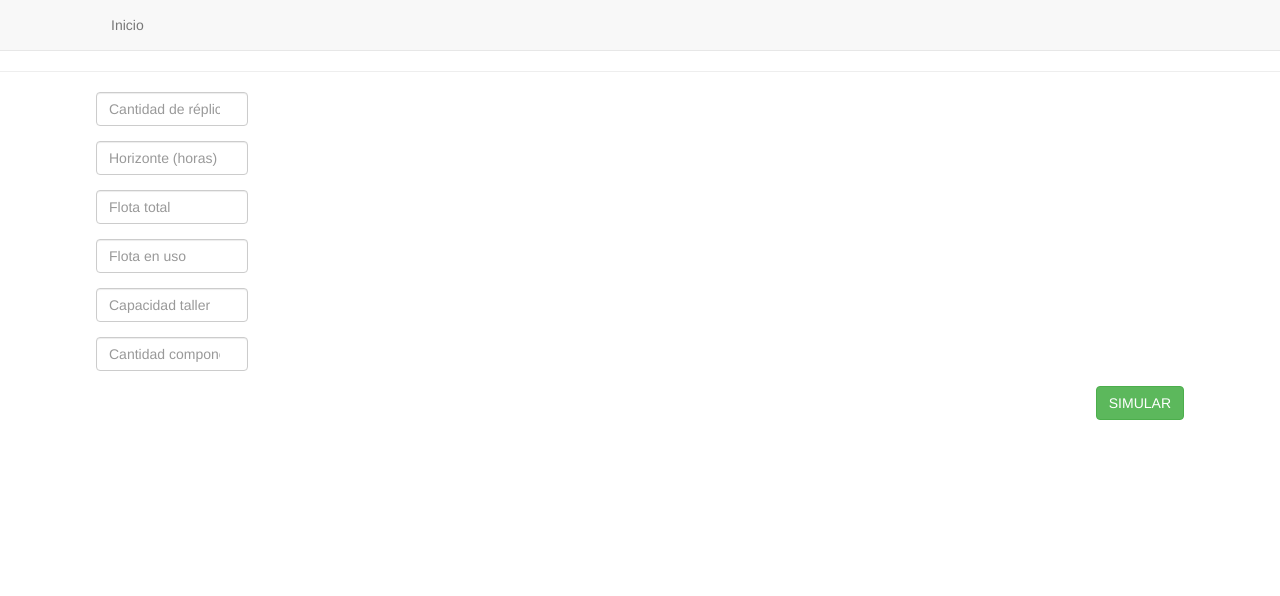
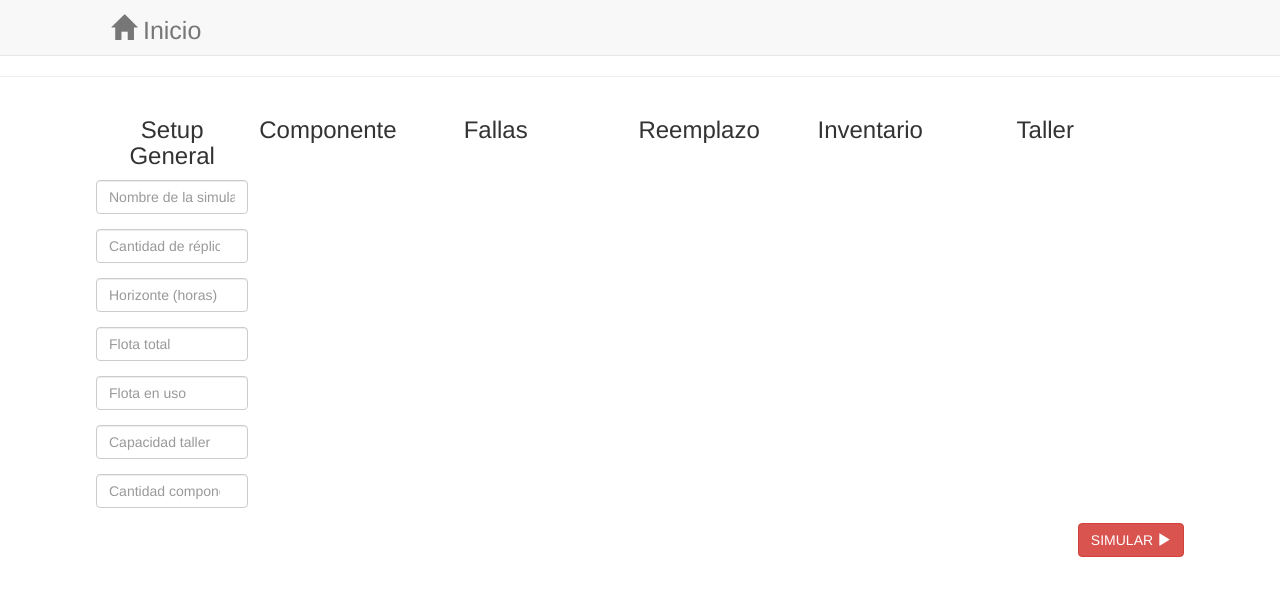
Before and after one commit to tomasyany/simweb, a Flask app: page /form in a window 1280 px wide. Shown: the top 596 px of the page. Run offline with Flask 2, Linux system fonts and the light colour scheme; some libraries are stand-ins or nearby versions.

Commit message:
Fix form.

```diff
--- a/controllers/form.py
+++ b/controllers/form.py
@@ -1,41 +1,35 @@
-from flask.ext.wtf import Form
+from wtforms import Form
 
 from wtforms import BooleanField
 from wtforms import IntegerField
 from wtforms import SelectField
-from wtforms import StringField
+from wtforms import TextField
 
-from wtforms.validators import DataRequired
+from wtforms import validators
 
 class SimForm(Form):
 
-  replications = IntegerField('replications', validators=[DataRequired()])
-  simulation_horizon = IntegerField('simulation_horizon', validators=[DataRequired()])
-  trucks_amount = IntegerField('trucks_amount', validators=[DataRequired()])
-  trucks_use = IntegerField('trucks_use', validators=[DataRequired()])
-  workshop_capacity = IntegerField('workshop_capacity', validators=[DataRequired()])
-  components = IntegerField('components', validators=[DataRequired()])
+  sim_name = TextField('simulation_name', [validators.InputRequired()])
+  replications = IntegerField('replications', [validators.InputRequired()])
+  simulation_horizon = IntegerField('simulation_horizon', [validators.InputRequired()])
+  trucks_amount = IntegerField('trucks_amount', [validators.InputRequired()])
+  trucks_use = IntegerField('trucks_use', [validators.InputRequired()])
+  workshop_capacity = IntegerField('workshop_capacity', [validators.InputRequired()])
+  components = IntegerField('components', [validators.InputRequired()])
 
-  component_name = StringField('component_name', validators=[DataRequired()])
-
-  distributions = SelectField(u'Distribución', choices=[('1', 'Poisson'),
-    ('2', 'Exponencial'), ('3', 'Weibull')], validators=[DataRequired()])
-
-  failure_distr = distributions
-  failure_param = IntegerField('failure_param', validators=[DataRequired()])
-
-  initial_stock = IntegerField('initial_stock', validators=[DataRequired()])
-
-  work_distr = distributions
-  work_param = IntegerField('failure_param', validators=[DataRequired()])
-
-  repl_distr = distributions
-  repl_param = IntegerField('repl_param', validators=[DataRequired()])
+  component_name = TextField('component_name', [validators.InputRequired()])
 
 
+  distributions = [('poisson', 'Poisson'),
+    ('exponential', 'Exponencial'), ('weibull', 'Weibull')]
 
-  def form1():
-    pass
+  failure_distr =  SelectField(u'Distribución',[validators.InputRequired()], choices=distributions)
+  failure_param = IntegerField('failure_param', [validators.InputRequired()])
 
-  def form2():
-    pass
+  initial_stock = IntegerField('initial_stock', [validators.InputRequired()])
+
+  work_distr = SelectField(u'Distribución',[validators.InputRequired()], choices=distributions)
+  work_param = IntegerField('failure_param', [validators.InputRequired()])
+
+  repl_distr = SelectField(u'Distribución',[validators.InputRequired()], choices=distributions)
+  repl_param = IntegerField('repl_param', [validators.InputRequired()])
--- a/main.py
+++ b/main.py
@@ -2,6 +2,7 @@ from flask import Flask
 from flask import render_template
 from flask import request
 from flask import redirect
+from flask import flash
 
 from controllers.form import SimForm
 
@@ -14,9 +15,9 @@ def home():
 
 @app.route ('/form', methods=['GET', 'POST'])
 def form():
-  form = SimForm()
-  if form.validate_on_submit():
-    return redirect('/results1')
+  form = SimForm(request.form)
+  if request.method == 'POST' and form.validate():
+      return redirect('/results1')
   return render_template('form.html', title='Setup', form=form)
 
 
--- a/static/style.css
+++ b/static/style.css
@@ -24,3 +24,16 @@
 .form-inline{
   padding-bottom: 1em;
 }
+
+.glyphicon.glyphicon-home {
+    font-size: 25px;
+}
+
+.navbar-nav{
+    font-size: 25px;
+}
+
+.settings{
+  float:left;
+  width:22%;
+}
--- a/templates/base.html
+++ b/templates/base.html
@@ -13,15 +13,61 @@
             // Number of inputs to create
             var number = document.getElementById("components").value;
             // Container <div> where dynamic content will be placed
-            var container = document.getElementById("container");
+            var componente = document.getElementById("componente");
+            var fallas = document.getElementById("fallas");
+            var reemplazo = document.getElementById("reemplazo");
+            var inventario = document.getElementById("inventario");
+            var taller = document.getElementById("taller");
             // Clear previous contents of the container
-            while (container.hasChildNodes()) {
-                container.removeChild(container.lastChild);
+            while (componente.hasChildNodes()) {
+                componente.innerHTML = "";
+                fallas.innerHTML = "";
+                reemplazo.innerHTML = "";
+                inventario.innerHTML = "";
+                taller.innerHTML = "";
             }
-            for (i=0;i<number;i++){
+
+            // Append a node with a random text
+            var tmpl = document.getElementById('componente-template');
+            componente.appendChild(tmpl.content.cloneNode(true));
+            componente.appendChild(document.createElement('hr'));
+
+            var tmpl = document.getElementById('fallas-template');
+            fallas.appendChild(tmpl.content.cloneNode(true));
+            fallas.appendChild(document.createElement('hr'));
+
+            var tmpl = document.getElementById('reemplazo-template');
+            reemplazo.appendChild(tmpl.content.cloneNode(true));
+            reemplazo.appendChild(document.createElement('hr'));
+
+            var tmpl = document.getElementById('inventario-template');
+            inventario.appendChild(tmpl.content.cloneNode(true));
+            inventario.appendChild(document.createElement('hr'));
+
+            var tmpl = document.getElementById('taller-template');
+            taller.appendChild(tmpl.content.cloneNode(true));
+            taller.appendChild(document.createElement('hr'));
+            for (i=1;i<number;i++){
                 // Append a node with a random text
-                var tmpl = document.getElementById('component-template');
-                container.appendChild(tmpl.content.cloneNode(true));
+                var tmpl = document.getElementById('componente-template');
+                componente.appendChild(tmpl.content.cloneNode(true));
+                componente.appendChild(document.createElement('hr'));
+
+                var tmpl = document.getElementById('fallas-template');
+                fallas.appendChild(tmpl.content.cloneNode(true));
+                fallas.appendChild(document.createElement('hr'));
+
+                var tmpl = document.getElementById('reemplazo-template');
+                reemplazo.appendChild(tmpl.content.cloneNode(true));
+                reemplazo.appendChild(document.createElement('hr'));
+
+                var tmpl = document.getElementById('inventario-template');
+                inventario.appendChild(tmpl.content.cloneNode(true));
+                inventario.appendChild(document.createElement('hr'));
+
+                var tmpl = document.getElementById('taller-template');
+                taller.appendChild(tmpl.content.cloneNode(true));
+                taller.appendChild(document.createElement('hr'));
 
                 name = "component_name"+i;
                 var c_name = document.getElementById('component_name');
@@ -78,7 +124,10 @@
       <div class="wrap">
         <div class="collapse navbar-collapse">
           <ul class="nav navbar-nav">
-            <li><a href='/'>Inicio</a></li>
+            <li>
+            <a href='/'><span class="glyphicon glyphicon-home" aria-hidden="true"></span>
+            Inicio</a>
+            </li>
           </ul>
         </div>
       </div>
--- a/templates/form.html
+++ b/templates/form.html
@@ -1,10 +1,21 @@
 {% extends "base.html" %}
 
 {% block content %}
-<form action="" method="post">
+
+{% for message in get_flashed_messages() %}
+  <div class="flash">{{ message }}</div>
+{% endfor %}
+
+<form action="/form" method="post">
 <div style="float:left;width:100%;">
-  {{ form.hidden_tag() }}
   <div name="general" class="medWidth" style="float:left;">
+
+    <h3 style="text-align: center;">Setup General</h3>
+
+    <div class="form-group">
+      {{ form.sim_name(class_="form-control", placeholder="Nombre de la simulación", type="text")  }}
+    </div>
+
     <div class="form-group">
       {{ form.replications(class_="form-control", placeholder="Cantidad de réplicas", type="number")  }}
     </div>
@@ -26,54 +37,137 @@
     </div>
 
     <div class="form-group">
-      {{ form.components(class_="form-control", placeholder="Cantidad componentes", type="number", onchange="addFields()")  }}
+      {{ form.components(class_="form-control", placeholder="Cantidad componentes", type="number", onclick="addFields()")  }}
     </div>
 
   </div>
 
-  <div id="container" name="component_unit" class="bigWidth" style="float:right;">
+  <div class="bigWidth" style="float:right;">
+    <div class="settings" style="width:15%; float:left; padding-right: 8px;">
+      <h3 style="text-align: center;">Componente</h3>
+      <div id="componente" class="form-group" style="width:100%; margin: 0 auto;">
+      </div>
+    </div>
+    <div class="settings" style="padding-right: 8px;">
+    <h3 style="text-align: center;">Fallas</h3>
+      <div id="fallas" class="form-group" style="float:left; margin: 0 auto; padding-right: 5px; width:100%;">
+      </div>
+    </div>
+    <div class="settings" style="padding-right: 8px;">
+    <h3 style="text-align: center;">Reemplazo</h3>
+      <div id="reemplazo" class="form-group" style="float:left; width:100%; margin: 0 auto;">
+      </div>
+    </div>
+    <div class="settings" style="width:15%; padding-right: 8px;">
+    <h3 style="text-align: center;">Inventario</h3>
+      <div id="inventario" class="form-group" style="float:left; margin: 0 auto; width:100%;">
+      </div>
+    </div>
+    <div class="settings" >
+    <h3 style="text-align: center;">Taller</h3>
+      <div id="taller" class="form-group" style="margin: 0 auto; width:100%;">
+      </div>
+    </div>
   </div>
 
 </div>
-  <input type="submit" class="btn btn-success" style="float:right;" value="SIMULAR">
+  <!-- <input type="submit" class="btn btn-danger" style="float:right;" value="SIMULAR"> -->
+  <button type="submit" class="btn btn-danger" style="float:right;">
+    SIMULAR
+    <span class="glyphicon glyphicon-play" aria-hidden="true"></span>
+  </button>
 </form>
 
-<template id="component-template">
-
-    <div class="form-group" style="float:left; width:13%; padding-right: 12px;">
-      {{ form.component_name(class="form-control", placeholder="Nombre", type="text") }}
-    </div>
-
-    <div class="form-group" style="float:left; padding-right: 5px;">
-      {{ form.failure_distr(class="form-control", type="text") }}
-    </div>
-
-    <div class="form-group" style="float:left; width:13%; padding-right: 12px;">
-      {{ form.failure_param(class="form-control", placeholder="Parámetros", type="number") }}
-    </div>
-
-    <div class="form-group" style="float:left; width:13%; padding-right: 12px;">
-      {{ form.initial_stock(class="form-control", placeholder="Stock inicial", type="number") }}
-    </div>
-
-    <div class="form-group" style="float:left; padding-right: 5px;">
-      {{ form.work_distr(class="form-control", type="text") }}
-    </div>
-
-    <div class="form-group" style="float:left; width:13%; padding-right: 12px;">
-      {{ form.work_param(class="form-control", placeholder="Parámetros", type="number") }}
-    </div>
-
-    <div class="form-group" style="float:left; padding-right: 5px;">
-      {{ form.repl_distr(class="form-control", type="text") }}
-    </div>
-
-    <div class="form-group" style="float:left; width:13%; padding-right: 12px;">
-      {{ form.repl_param(class="form-control", placeholder="Parámetros", type="number") }}
-    </div>
-
+<template id="componente-template">
+  <div>
+    {{ form.component_name(class="form-control", placeholder="Nombre", type="text", id="component_name") }}
+  </div>
 </template>
 
+<template id="fallas-template">
+  <div style="display: table; padding-right: 5px;">
+    <div style="display: table-cell;">
+      {{ form.failure_distr(class="form-control", type="text", id="failure_distr") }}
+    </div>
+    <div style="display: table-cell;">
+      {{ form.failure_param(class="form-control", placeholder="Parámetros",type="number", id="failure_param") }}
+    </div>
+  </div>
+</template>
 
+<template id="reemplazo-template">
+  <div style="display: table; padding-right: 5px;">
+    <div style="display: table-cell;">
+      {{ form.repl_distr(class="form-control", type="text", id="repl_distr") }}
+    </div>
+    <div style="display: table-cell;">
+      {{ form.repl_param(class="form-control", placeholder="Parámetros", type="number", id="repl_param") }}
+    </div>
+  </div>
+</template>
 
+<template id="inventario-template">
+  <div>
+    {{ form.initial_stock(class="form-control", placeholder="Stock inicial", type="number", id="initial_stock") }}
+  </div>
+</template>
+
+<template id="taller-template">
+  <div style="display: table; padding-right: 5px;">
+    <div style="display: table-cell;">
+      {{ form.work_distr(class="form-control", type="text", id="work_distr") }}
+    </div>
+    <div style="display: table-cell;">
+      {{ form.work_param(class="form-control", placeholder="Parámetros", type="number", id="work_param") }}
+    </div>
+  </div>
+</template>
+
+<!-- {% for message in form.sim_name.errors %}
+  <div class="flash"> sim_name{{ message }}</div>
+{% endfor %}
+{% for message in form.replications.errors %}
+  <div class="flash"> replications{{ message }}</div>
+{% endfor %}
+{% for message in form.simulation_horizon.errors %}
+  <div class="flash"> simulation_horizon{{ message }}</div>
+{% endfor %}
+{% for message in form.trucks_amount.errors %}
+  <div class="flash">trucks_amount{{ message }}</div>
+{% endfor %}
+{% for message in form.trucks_use.errors %}
+  <div class="flash"> trucks_use{{ message }}</div>
+{% endfor %}
+{% for message in form.workshop_capacity.errors %}
+  <div class="flash"> workshop_capacity{{ message }}</div>
+{% endfor %}
+{% for message in form.components.errors %}
+  <div class="flash"> components{{ message }}</div>
+{% endfor %}
+{% for message in form.component_name.errors %}
+  <div class="flash"> component_name{{ message }}</div>
+{% endfor %}
+{% for message in form.failure_distr.errors %}
+  <div class="flash"> failure_distr{{ message }}</div>
+{% endfor %}
+{% for message in form.failure_param.errors %}
+  <div class="flash"> failure_param{{ message }}</div>
+{% endfor %}
+{% for message in form.initial_stock.errors %}
+  <div class="flash"> initial_stock{{ message }}</div>
+{% endfor %}
+{% for message in form.work_distr.errors %}
+  <div class="flash"> work_distr{{ message }}</div>
+{% endfor %}
+{% for message in form.work_param.errors %}
+  <div class="flash"> work_param{{ message }}</div>
+{% endfor %}
+{% for message in form.repl_distr.errors %}
+  <div class="flash"> repl_distr{{ message }}</div>
+{% endfor %}
+{% for message in form.repl_param.errors %}
+  <div class="flash"> repl_param{{ message }}</div>
+{% endfor %}
+
+ -->
 {% endblock %}
```
